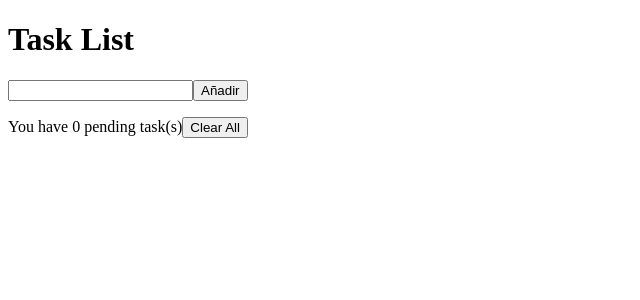
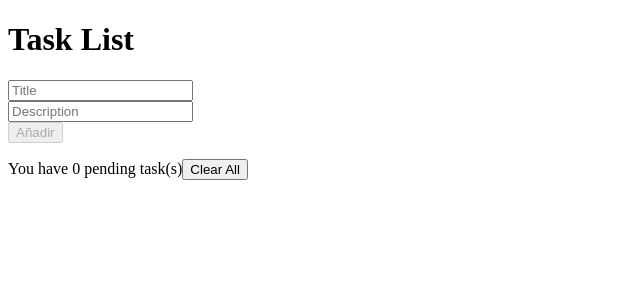
Before and after one commit to Derjasai/IETI_Proyecto_2, a React (Vite) app: page / in a window 1280 px wide. Shown: the top 300 px of the page, without its empty margins (0-640 px from the left). Built offline with nearby package versions, Linux system fonts and the light colour scheme.

Commit message:
se agregan tareas y descripcion en un formulario validando estados correctos en la tarea, tambien se agrega graficamente la descripción

```diff
--- a/src/App.jsx
+++ b/src/App.jsx
@@ -1,20 +1,65 @@
 import Header from "./components/Header"
 import { TaskList } from "./components/TaskList"
-import { useState,useEffect } from "react";
+import { useState } from "react";
 
 import { useManageTasks, useTaskList } from "./hooks/useTaskList";
 
 function App() {
   const [initialTasks, addTask, deleteTask, deleteAllTasks, changeStateTask] = useManageTasks();
 
-  const [value, setValue] = useState("");
-
   const [pending, calculatePending, sumOne, minusOne, reset] = useTaskList();
 
-  const handleAdd = () => {
-    addTask(value);
+  const [value, setValue] = useState("");
+  const [description, setDescription] = useState('');
+  const [formValidation, setFormValidation] = useState({
+    task:undefined,
+  })
+
+  const isOnTaskList = (title) => {
+    var res = false
+    initialTasks.map((task) => {
+      if (task.title === title) {
+          res = true;
+      }
+    })
+
+    return res;
+  }
+
+  const handleTaskChange = (event) => {
+    const value = event.target.value;
+    var error = ""
+    if (value === "") {
+      error = "El nombre de la tarea es requerido";
+    }else if(value.length <= 3  ){
+      error = "El nombre de la tarea debe tener menos de 3 caracteres";
+    }else if (isOnTaskList(value)){
+      error = "Ya existe una tarea con ese nombre";
+    }
+
+    setFormValidation({
+      ...formValidation,
+      task: error,
+    });
+
+    setValue(value);
+  };
+
+  const handleDescriptionChange = (event) => {
+    const value = event.target.value;
+    setDescription(value);
+  };
+
+  const handleSubmit = (event) => {
+    event.preventDefault();
+    addTask(value, description);
     sumOne();
+
     setValue("");
+    setDescription("");
+    setFormValidation({
+      task:undefined,
+    })
   };
 
   const handleDeleteAll = () => {
@@ -32,16 +77,23 @@ function App() {
     changeStateTask(title, newIschecked);
   };
 
-  const newValue = (event) =>{
-    setValue(event.target.value)
-  }
+  const isFormValid = Object.keys(formValidation).every(
+    (key) => formValidation[key] === ""
+  );
 
   return (
     <div className="App">
       <Header />
-      <form onSubmit={handleAdd}>
-        <input type="text" id = "newTask" onChange={newValue} value={value}></input>
-        <button type="submit">Añadir</button>
+      <form onSubmit={handleSubmit}>
+        <div>
+          <input type="text" id = "newTask" placeholder="Title" value={value} onChange={handleTaskChange} ></input>
+          <span className="error" role="alert">{formValidation.task}</span>
+        </div>
+
+        <div>
+          <input type="text" id = "description" placeholder="Description" value={description} onChange={handleDescriptionChange} />
+        </div>
+        <button type="submit" disabled={!isFormValid} >Añadir</button>
       </form>
       <TaskList list={initialTasks} onDeleteOne={handleDeleteOne} onChangeState={handleChangeState}/>
       <div>
--- a/src/components/Task.jsx
+++ b/src/components/Task.jsx
@@ -1,5 +1,4 @@
 import { useState } from "react";
-import { useTaskList } from "../hooks/useTaskList";
 
 export const Task = (props)=>{
     const {title, isPending, description, onDelete, onChangeState} = props;
@@ -22,7 +21,11 @@ export const Task = (props)=>{
                 <div>
                     <input type="checkbox" checked={isChecked} onChange={handleChangeState} />
                     <label id="{title}" style={isChecked ? { textDecoration: "line-through" } : {}}> {title} </label>
+
                     <button onClick={handleDelete}>Eliminar</button>
+                </div>
+                <div>
+                    <p>{description}</p>
                 </div>
             </article>
         </li>
--- a/src/components/TaskList.jsx
+++ b/src/components/TaskList.jsx
@@ -15,7 +15,7 @@ export const TaskList = (props) => {
     return(
         <ul>
             {list.map((task)=>{
-                return <Task key={task.title} title = {task.title} isPending = {task.isChecked} onDelete={handleDeleteOne} onChangeState={handleChangeState}/>;
+                return <Task key={task.title} title = {task.title} isPending = {task.isChecked} description={task.description} onDelete={handleDeleteOne} onChangeState={handleChangeState}/>;
             })}
         </ul>
     )
--- a/src/hooks/useTaskList.js
+++ b/src/hooks/useTaskList.js
@@ -71,8 +71,8 @@ export function useManageTasks(){
         }
       },[])
 
-    function addTask(value){
-        const newTasks = [...initialTasks, {title:value,isChecked:false}]
+    function addTask(value, description){
+        const newTasks = [...initialTasks, {title:value,isChecked:false,description:description}]
         setInitialTasks(newTasks);
 
         localStorage.setItem('tasks',JSON.stringify(newTasks));
```
